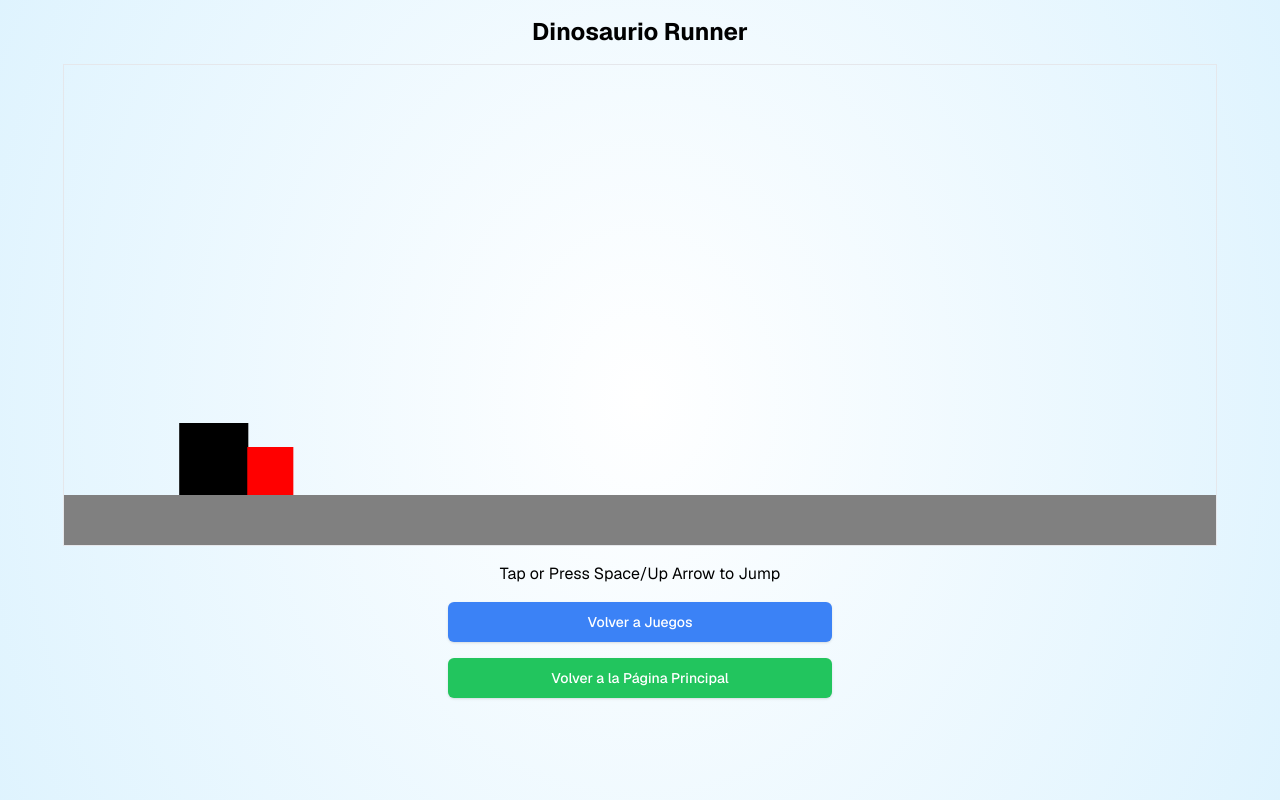
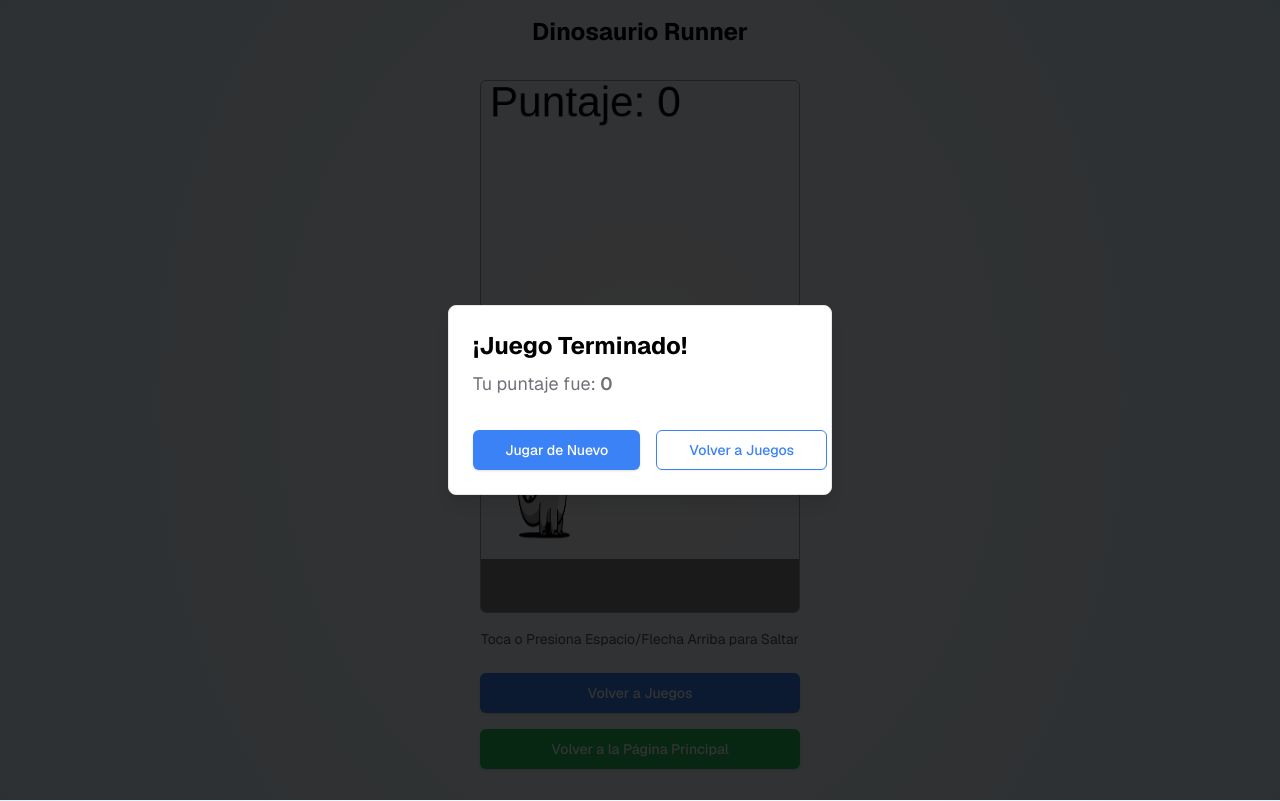
Before and after one commit to diegocostares/hackathon-platanus, a Next.js app in the folder frontend/: page /games/dinosaur in a window 1280 px wide. Built offline with nearby package versions, Linux system fonts and the light colour scheme.

Commit message:
feat: dinosaur game icons

```diff
--- a/frontend/app/(game)/games/dinosaur/_component/DinosaurGame.tsx
+++ b/frontend/app/(game)/games/dinosaur/_component/DinosaurGame.tsx
@@ -2,7 +2,16 @@
 
 import { Button } from "@/components/ui/button";
 import Link from "next/link";
-import { useEffect, useRef } from "react";
+import { useEffect, useRef, useState } from "react";
+import {
+  AlertDialog,
+  AlertDialogAction,
+  AlertDialogContent,
+  AlertDialogDescription,
+  AlertDialogFooter,
+  AlertDialogHeader,
+  AlertDialogTitle,
+} from "@/components/ui/alert-dialog";
 
 export default function DinosaurGame() {
   const canvasRef = useRef<HTMLCanvasElement>(null);
@@ -11,13 +20,40 @@ export default function DinosaurGame() {
   const dinoY = useRef<number>(0);
   const dinoVelocity = useRef<number>(0);
   const obstacleX = useRef<number>(0);
-  const gameOver = useRef<boolean>(false);
+  const [gameOverState, setGameOverState] = useState(false);
+  const [score, setScore] = useState(0);
+  const [imagesLoaded, setImagesLoaded] = useState(false);
 
-  const gravity = 0.5;
-  const jumpStrength = 12;
-  const gameSpeed = useRef<number>(5);
+  const gravity = 0.6; // Incrementé la gravedad para un salto más natural
+  const jumpStrength = 18; // Aumenté la fuerza de salto
+  const gameSpeed = useRef<number>(6);
+
+  const dinoImage = useRef<HTMLImageElement>(new Image());
+  const obstacleImage = useRef<HTMLImageElement>(new Image());
+
+  // Preload Images
+  useEffect(() => {
+    const loadImages = () => {
+      return Promise.all([
+        new Promise<void>((resolve) => {
+          dinoImage.current.src = "/5.png"; // Dragón
+          dinoImage.current.onload = () => resolve();
+        }),
+        new Promise<void>((resolve) => {
+          obstacleImage.current.src = "/moai.webp"; // Moai
+          obstacleImage.current.onload = () => resolve();
+        }),
+      ]);
+    };
+
+    loadImages().then(() => {
+      setImagesLoaded(true);
+    });
+  }, []);
 
   useEffect(() => {
+    if (!imagesLoaded) return;
+
     const canvas = canvasRef.current;
     if (!canvas) return;
 
@@ -25,19 +61,19 @@ export default function DinosaurGame() {
     if (!context) return;
 
     const resizeCanvas = () => {
-      canvas.width = window.innerWidth * 0.9;
-      canvas.height = window.innerHeight * 0.6;
+      const containerWidth = Math.min(window.innerWidth * 0.9, 360); // Ancho máximo ajustado para móviles
+      const aspectRatio = 5 / 3; // Relación de aspecto para un canvas más alto
+      canvas.width = containerWidth;
+      canvas.height = containerWidth * aspectRatio;
+
       obstacleX.current = canvas.width + Math.random() * 500 + 100;
     };
 
     resizeCanvas();
-
     window.addEventListener("resize", resizeCanvas);
 
-    const groundY = canvas.height - 50;
-
     const handleJump = () => {
-      if (dinoY.current === 0 && !gameOver.current) {
+      if (dinoY.current === 0 && !gameOverState) {
         dinoVelocity.current = jumpStrength;
       }
     };
@@ -55,14 +91,34 @@ export default function DinosaurGame() {
     window.addEventListener("keydown", handleKeyDown);
     window.addEventListener("touchstart", handleTouchStart);
 
+    startGameLoop();
+
+    return () => {
+      window.removeEventListener("resize", resizeCanvas);
+      window.removeEventListener("keydown", handleKeyDown);
+      window.removeEventListener("touchstart", handleTouchStart);
+      cancelAnimationFrame(animationFrameId.current!);
+    };
+  }, [imagesLoaded, gameOverState]);
+
+  const startGameLoop = () => {
+    const canvas = canvasRef.current;
+    if (!canvas) return;
+    const context = canvas.getContext("2d");
+    if (!context) return;
+
+    const groundY = canvas.height - canvas.height * 0.1; // Suelo ocupa el 10% del canvas
+
     const gameLoop = () => {
       context.clearRect(0, 0, canvas.width, canvas.height);
 
-      gameSpeed.current = canvas.width / 160;
+      gameSpeed.current = canvas.width / 60; // Ajusté la velocidad
 
+      // Dibujar suelo
       context.fillStyle = "#808080";
-      context.fillRect(0, groundY, canvas.width, 50);
+      context.fillRect(0, groundY, canvas.width, canvas.height - groundY);
 
+      // Actualizar posición del dragón
       dinoVelocity.current -= gravity;
       dinoY.current += dinoVelocity.current;
 
@@ -71,31 +127,39 @@ export default function DinosaurGame() {
         dinoVelocity.current = 0;
       }
 
-      context.fillStyle = "#000000";
-      const dinoWidth = canvas.width * 0.06;
-      const dinoHeight = canvas.height * 0.15;
-      context.fillRect(
-        canvas.width * 0.1,
-        groundY - dinoHeight - dinoY.current,
+      const dinoWidth = canvas.width * 0.2; // 20% del ancho
+      const dinoHeight = canvas.height * 0.4; // 40% de la altura
+      const dinoX = canvas.width * 0.1;
+      const dinoYPos = groundY - dinoHeight - dinoY.current;
+
+      // Dibujar dragón
+      context.drawImage(
+        dinoImage.current,
+        dinoX,
+        dinoYPos,
         dinoWidth,
         dinoHeight
       );
 
+      // Actualizar posición del moai
       obstacleX.current -= gameSpeed.current;
 
-      context.fillStyle = "#FF0000";
-      const obstacleWidth = canvas.width * 0.04;
-      const obstacleHeight = canvas.height * 0.1;
-      context.fillRect(
+      const obstacleWidth = canvas.width * 0.2; // Moai más ancho
+      const obstacleHeight = canvas.height * 0.25; // Moai más alto
+
+      // Dibujar moai
+      context.drawImage(
+        obstacleImage.current,
         obstacleX.current,
         groundY - obstacleHeight,
         obstacleWidth,
         obstacleHeight
       );
 
+      // Detección de colisión
       const dinoRect = {
-        x: canvas.width * 0.1,
-        y: groundY - dinoHeight - dinoY.current,
+        x: dinoX,
+        y: dinoYPos,
         width: dinoWidth,
         height: dinoHeight,
       };
@@ -108,28 +172,28 @@ export default function DinosaurGame() {
       };
 
       if (isColliding(dinoRect, obstacleRect)) {
-        gameOver.current = true;
-        alert("Game Over!");
-        resetGame();
+        setGameOverState(true);
         return;
       }
 
+      // Reiniciar obstáculo cuando sale de la pantalla
       if (obstacleX.current < -obstacleWidth) {
         obstacleX.current = canvas.width + Math.random() * 500 + 100;
+        setScore((prev) => prev + 1); // Incrementar puntaje
       }
 
-      animationFrameId.current = requestAnimationFrame(gameLoop);
+      // Dibujar puntaje
+      context.fillStyle = "#000000";
+      context.font = `${canvas.height * 0.08}px Arial`; // Tamaño proporcional para mejor visibilidad
+      context.fillText(`Puntaje: ${score}`, 10, 40);
+
+      if (!gameOverState) {
+        animationFrameId.current = requestAnimationFrame(gameLoop);
+      }
     };
 
-    animationFrameId.current = requestAnimationFrame(gameLoop);
-
-    return () => {
-      window.removeEventListener("resize", resizeCanvas);
-      window.removeEventListener("keydown", handleKeyDown);
-      window.removeEventListener("touchstart", handleTouchStart);
-      cancelAnimationFrame(animationFrameId.current!);
-    };
-  }, []);
+    gameLoop();
+  };
 
   const isColliding = (
     rect1: { x: number; y: number; width: number; height: number },
@@ -146,29 +210,67 @@ export default function DinosaurGame() {
   const resetGame = () => {
     const canvas = canvasRef.current;
     if (canvas) {
-      const groundY = canvas.height - 50;
       dinoY.current = 0;
       dinoVelocity.current = 0;
       obstacleX.current = canvas.width + Math.random() * 500 + 100;
-      gameOver.current = false;
-      if (animationFrameId.current) {
-        cancelAnimationFrame(animationFrameId.current);
-      }
-      animationFrameId.current = requestAnimationFrame(gameLoop);
-    }
-
-    function gameLoop() {
-      // Restart the game loop after resetting
+      setScore(0);
+      setGameOverState(false);
+      startGameLoop();
     }
   };
 
   return (
-    <div className="flex flex-col items-center">
-      <canvas ref={canvasRef} className="border" />
-      <p className="text-center mt-4">Tap or Press Space/Up Arrow to Jump</p>
+    <div className="flex flex-col items-center p-4">
+      {/* Contenedor responsivo para el canvas */}
+      <div className="w-full max-w-xs">
+        <div className="relative w-full" style={{ paddingTop: "166.66%" }}>
+          {/* Relación de aspecto 5:3 */}
+          <canvas
+            ref={canvasRef}
+            className="absolute top-0 left-0 w-full h-full border border-gray-400 rounded-md"
+          />
+        </div>
+      </div>
+      <p className="text-center mt-4 text-sm text-gray-600">
+        Toca o Presiona Espacio/Flecha Arriba para Saltar
+      </p>
 
-      {/* Updated Buttons */}
-      <div className="flex flex-col gap-4 mt-4 w-full max-w-sm">
+      {/* Diálogo de Juego Terminado */}
+      {gameOverState && (
+        <AlertDialog open={gameOverState} onOpenChange={setGameOverState}>
+          <AlertDialogContent className="max-w-sm p-6">
+            <AlertDialogHeader>
+              <AlertDialogTitle className="text-2xl font-bold">
+                ¡Juego Terminado!
+              </AlertDialogTitle>
+              <AlertDialogDescription className="mt-2 text-lg">
+                Tu puntaje fue: <span className="font-semibold">{score}</span>
+              </AlertDialogDescription>
+            </AlertDialogHeader>
+            <AlertDialogFooter className="mt-4 flex flex-col gap-2">
+              <Button
+                size="lg"
+                onClick={resetGame}
+                className="bg-blue-500 hover:bg-blue-600 text-white"
+              >
+                Jugar de Nuevo
+              </Button>
+              <Link href="/games">
+                <Button
+                  size="lg"
+                  variant="outline"
+                  className="w-full border-blue-500 text-blue-500 hover:bg-blue-50"
+                >
+                  Volver a Juegos
+                </Button>
+              </Link>
+            </AlertDialogFooter>
+          </AlertDialogContent>
+        </AlertDialog>
+      )}
+
+      {/* Botones */}
+      <div className="flex flex-col gap-4 mt-6 w-full max-w-xs">
         <Link href="/games">
           <Button
             size="lg"
```
Also changed, not shown: frontend/public/moai.webp (added).
